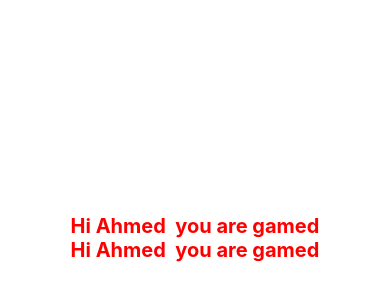
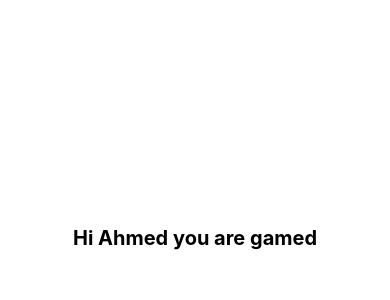
Before and after one commit to Teva902/traning_app, a React Native app: screen / in a window 390 px wide. Shown: the part 184-484 px from the top of the page. Built offline with nearby package versions, Linux system fonts and the light colour scheme.

Commit message:
Revert "Only i test new thing"

```diff
--- a/App.js
+++ b/App.js
@@ -7,8 +7,7 @@ function App() {
   return (
     <View style={styles.container}>
       <StatusBar barStyle={isDarkMode ? 'light-content' : 'dark-content'} />
-      <Text style={styles.text}>Hi Ahmed  you are gamed</Text>
-      <Text style={styles.text}>Hi Ahmed  you are gamed</Text>
+      <Text style={styles.text}>Hi Ahmed you are gamed</Text>
     </View>
   );
 }
@@ -19,12 +18,10 @@ const styles = StyleSheet.create({
     justifyContent: 'center', // علشان النص يبقى في النص
     alignItems: 'center',
     backgroundColor: '#fff',
-
   },
   text: {
     fontSize: 20,
     fontWeight: 'bold',
-    color:'red'
   },
 });
 
```
